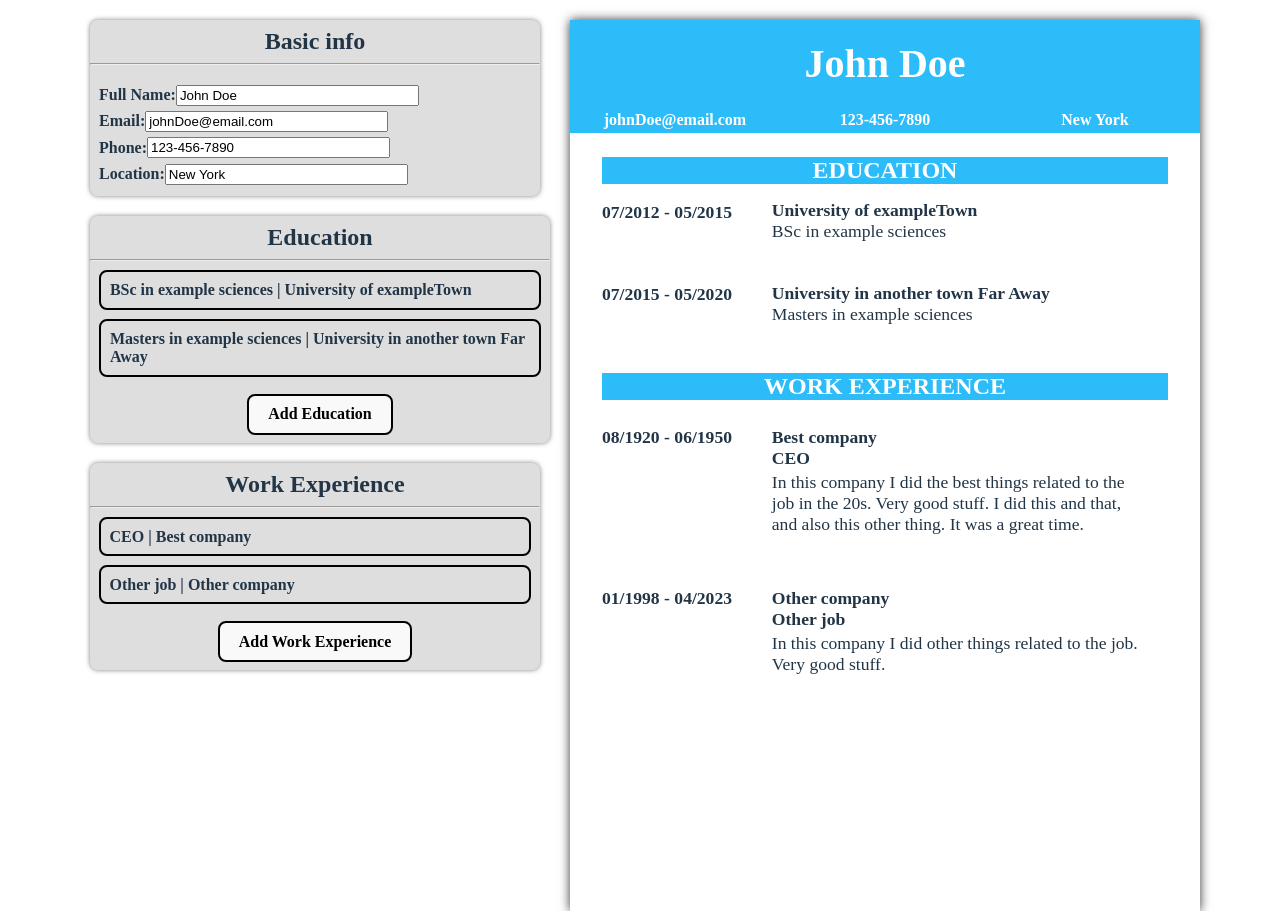
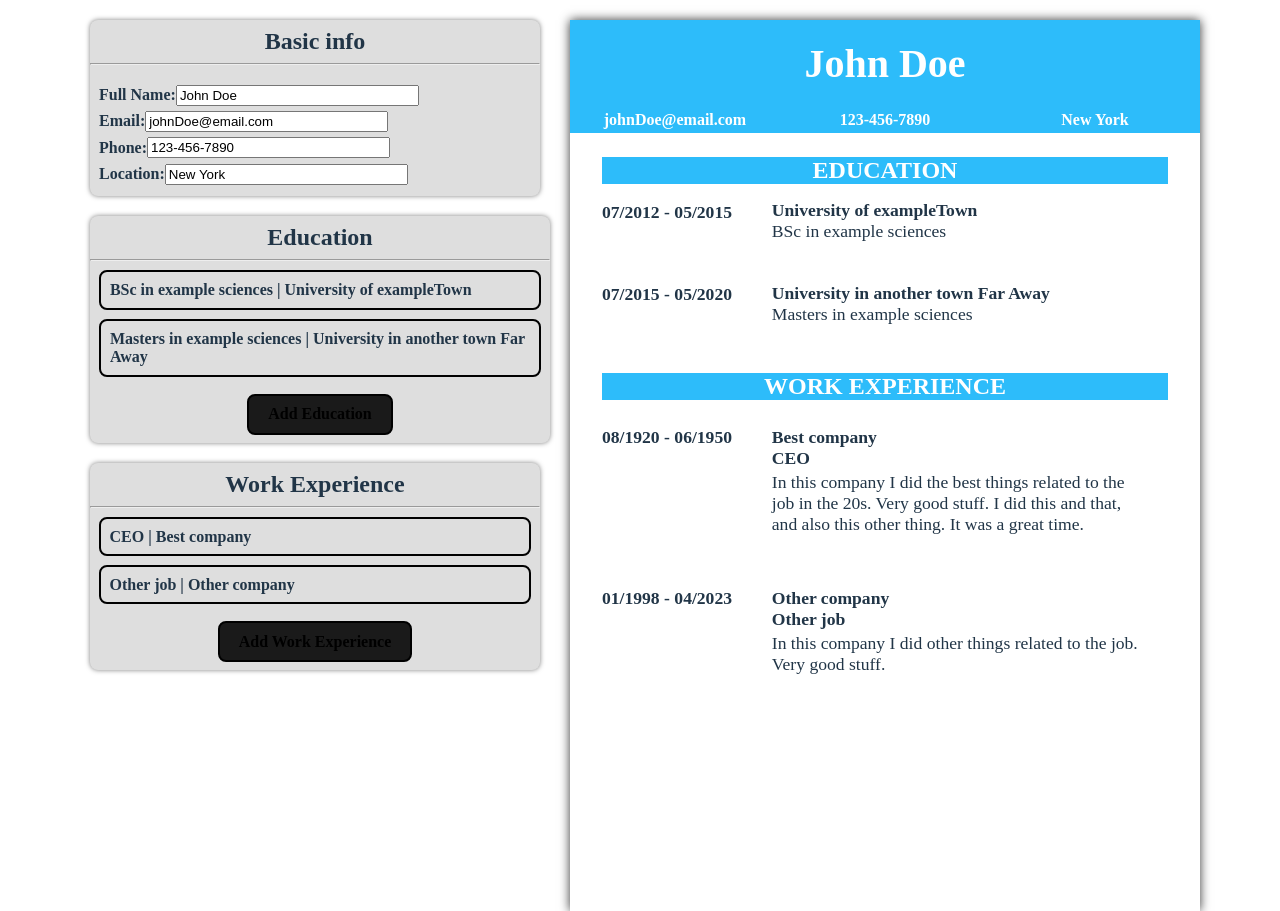
Before and after one commit to timalo/CVMaker, a React (Vite) app: page / in a window 1280 px wide. Built offline with nearby package versions, Linux system fonts and the light colour scheme.

Commit message:
CSS styling on dark mode prefer gave weird button stylings. Removed dark mode styling.

```diff
--- a/src/index.css
+++ b/src/index.css
@@ -12,6 +12,17 @@ h2 {
   text-align: center;
   padding-top: 0.5em;
   margin: 0;
+}
+
+:root {
+  color: #213547;
+  background-color: #ffffff;
+}
+a:hover {
+  color: #747bff;
+}
+button {
+  background-color: #f9f9f9;
 }
 
 /* :root {
@@ -249,16 +260,3 @@ h2 {
   margin-bottom: 0.2em;
 }
 /* Resume styling end */
-
-@media (prefers-color-scheme: light) {
-  :root {
-    color: #213547;
-    background-color: #ffffff;
-  }
-  a:hover {
-    color: #747bff;
-  }
-  button {
-    background-color: #f9f9f9;
-  }
-}
```
